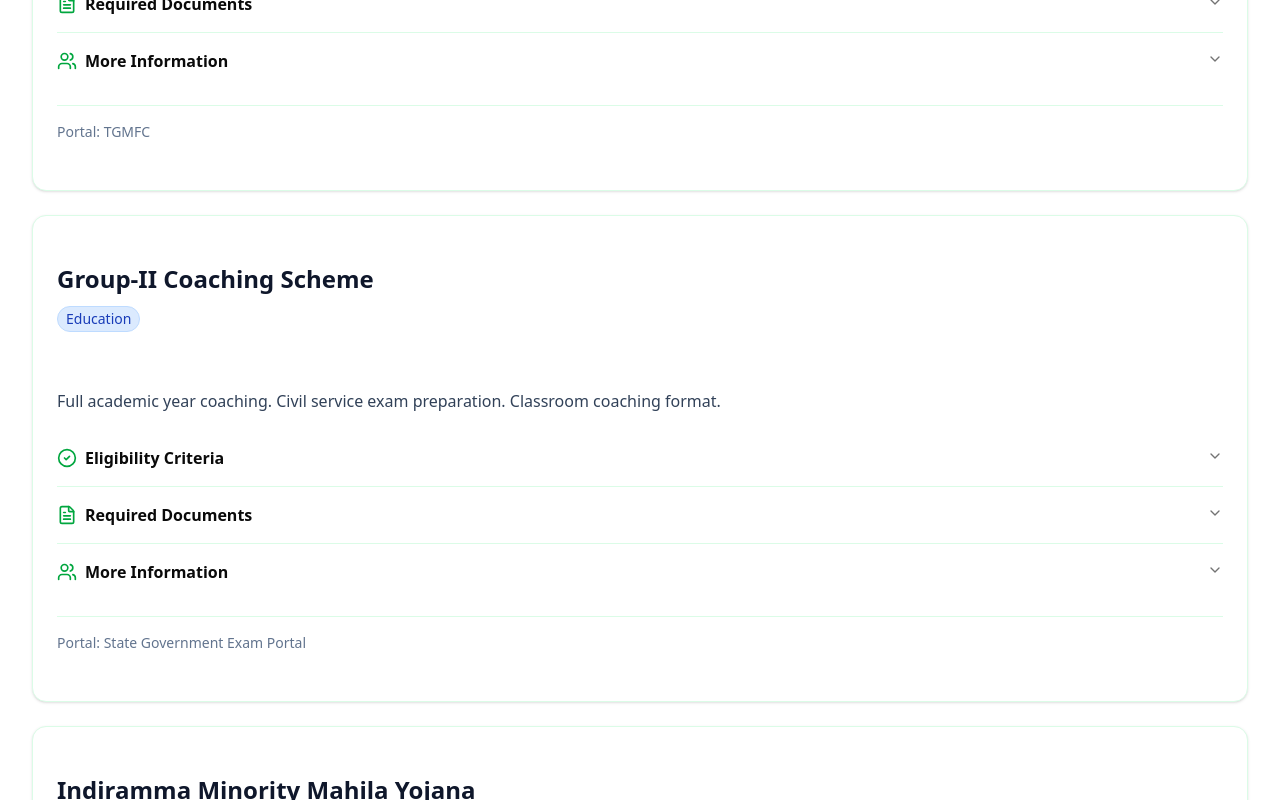
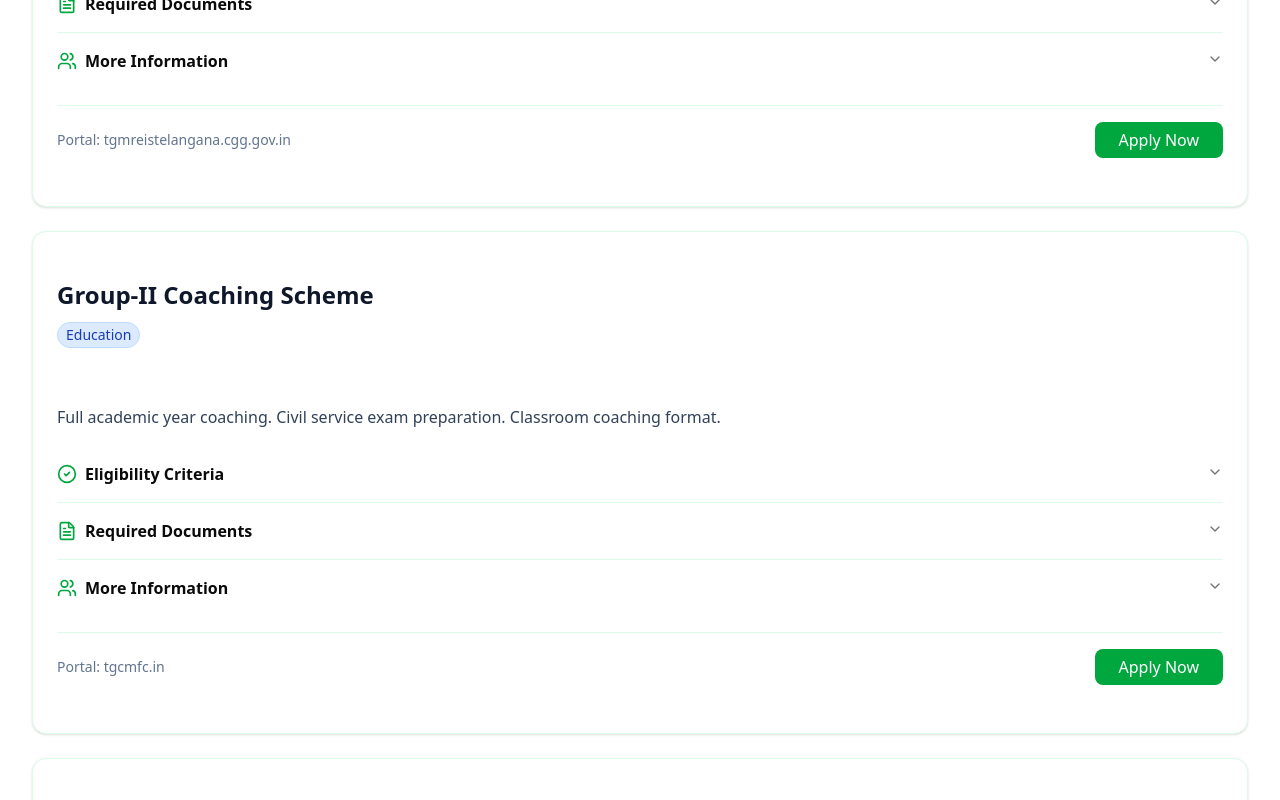
Before and after one commit to infinitethoughts7/tgmfc-web, a Next.js app in the folder frontend/: page /schemes in a window 1280 px wide. Shown: the part 1640-2440 px from the top of the page. Built offline with nearby package versions, Linux system fonts and the light colour scheme.

Commit message:
fix(navbar): update active link color and improve portal URL handling in schemes

```diff
--- a/frontend/app/components/sections/NavBar.tsx
+++ b/frontend/app/components/sections/NavBar.tsx
@@ -65,7 +65,7 @@ export default function Navbar() {
                   href={item.href!}
                   className={`rounded px-3 py-2 font-semibold transition-all duration-200 hover:bg-green-600 hover:text-white hover:scale-105 ${
                     isActive(item.href)
-                      ? "bg-green-500 text-white scale-105"
+                      ? "bg-green-600 text-white scale-105"
                       : "text-black"
                   }`}
                 >
--- a/frontend/app/mock/schemes.json
+++ b/frontend/app/mock/schemes.json
@@ -99,7 +99,7 @@
         "Bank statements",
         "Collateral documents (if applicable)"
       ],
-      "portal": "TGMFC",
+      "portal": "https://tgmreistelangana.cgg.gov.in/",
       "description": "Bank finances loan, Government provides subsidy. Typical subsidy: 15-25% of project cost. No upper limit on loan amount. Flexible repayment tenure.",
       "community": ["Muslims", "Sikhs", "Parsis", "Buddhists", "Jains"]
     },
@@ -166,7 +166,7 @@
         "Ration card",
         "Caste certificate"
       ],
-      "portal": "TGMFC Centers",
+      "portal": "https://tgmfc.com/",
       "description": "Self-employment and income generation. Distribution through TGMFC."
     },
     {
@@ -187,7 +187,7 @@
         "Income certificate",
         "Photograph"
       ],
-      "portal": "TGMFC",
+      "portal": "https://tgmfc.com/",
       "description": "Training programs include: General vocational courses, Urdu Computer Education, Driver Empowerment, Auto-rickshaw ownership support. Employment-focused curriculum with job placement assistance and skill certification.",
       "specialNotes": "No training fees. Potential stipend during training."
     },
@@ -207,7 +207,7 @@
         "Aadhar card",
         "Caste certificate"
       ],
-      "portal": "State Government Exam Portal",
+      "portal": "https://tgcmfc.in/coaching.php",
       "description": "Full academic year coaching. Civil service exam preparation. Classroom coaching format."
     },
     {
@@ -229,7 +229,7 @@
         "Previous school mark sheet",
         "Aadhar card"
       ],
-      "portal": "State Education Portal",
+      "portal": "https://tgmreistelangana.cgg.gov",
       "description": "Boarding schools with complete educational support. Meals, uniforms, and accommodation included. Quality education for minority students."
     },
     {
--- a/frontend/app/schemes/page.tsx
+++ b/frontend/app/schemes/page.tsx
@@ -271,8 +271,38 @@ export default function SchemesPage() {
   );
 }
 
+// Helper function to get portal URL
+function getPortalUrl(scheme: Scheme): string | null {
+  // First check if portalUrl exists
+  if (scheme.portalUrl) {
+    return scheme.portalUrl;
+  }
+  // Check if portal is a URL (starts with http or https)
+  if (scheme.portal && (scheme.portal.startsWith('http://') || scheme.portal.startsWith('https://'))) {
+    return scheme.portal;
+  }
+  return null;
+}
+
+// Helper function to get portal display name
+function getPortalDisplayName(scheme: Scheme): string {
+  // If portal is a URL, extract the domain name
+  if (scheme.portal.startsWith('http://') || scheme.portal.startsWith('https://')) {
+    try {
+      const url = new URL(scheme.portal);
+      return url.hostname;
+    } catch {
+      return scheme.portal;
+    }
+  }
+  return scheme.portal;
+}
+
 // Scheme Card Component
 function SchemeCard({ scheme }: { scheme: Scheme }) {
+  const portalUrl = getPortalUrl(scheme);
+  const portalDisplayName = getPortalDisplayName(scheme);
+
   const getCategoryColor = (category: string): string => {
     switch (category) {
       case 'Marriage Support':
@@ -398,14 +428,14 @@ function SchemeCard({ scheme }: { scheme: Scheme }) {
         <div className="pt-3 sm:pt-4 border-t border-green-100 dark:border-green-900/50">
           <div className="flex flex-col sm:flex-row sm:items-center sm:justify-between gap-3">
             <p className="text-xs sm:text-sm text-slate-500 dark:text-slate-400 truncate">
-              <span className="font-medium">Portal:</span> {scheme.portal}
+              <span className="font-medium">Portal:</span> {portalDisplayName}
             </p>
-            {scheme.portalUrl && (
+            {portalUrl && (
               <Button
                 asChild
                 className="bg-green-600 hover:bg-green-700 text-white px-4 sm:px-6 py-2 w-full sm:w-auto text-sm sm:text-base"
               >
-                <a href={scheme.portalUrl} target="_blank" rel="noopener noreferrer">
+                <a href={portalUrl} target="_blank" rel="noopener noreferrer">
                   Apply Now
                 </a>
               </Button>
```
